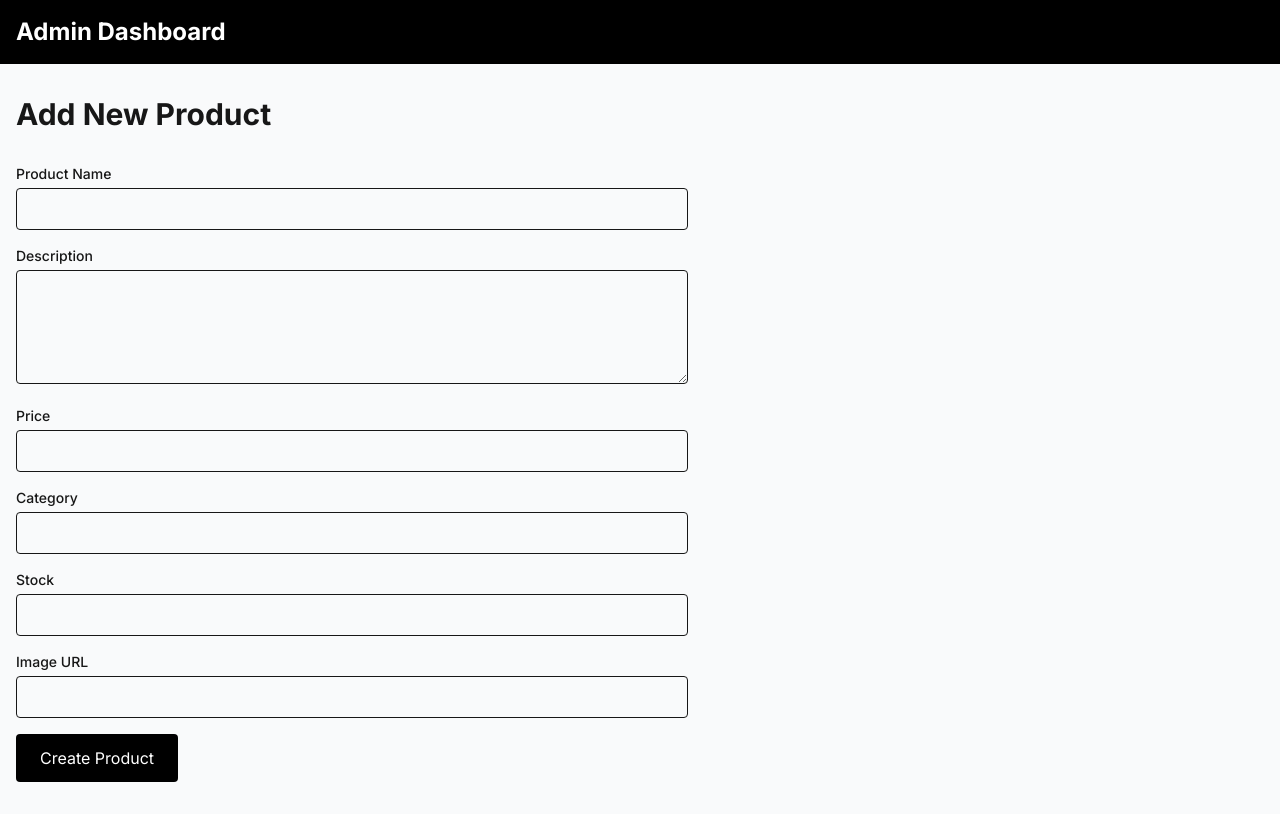
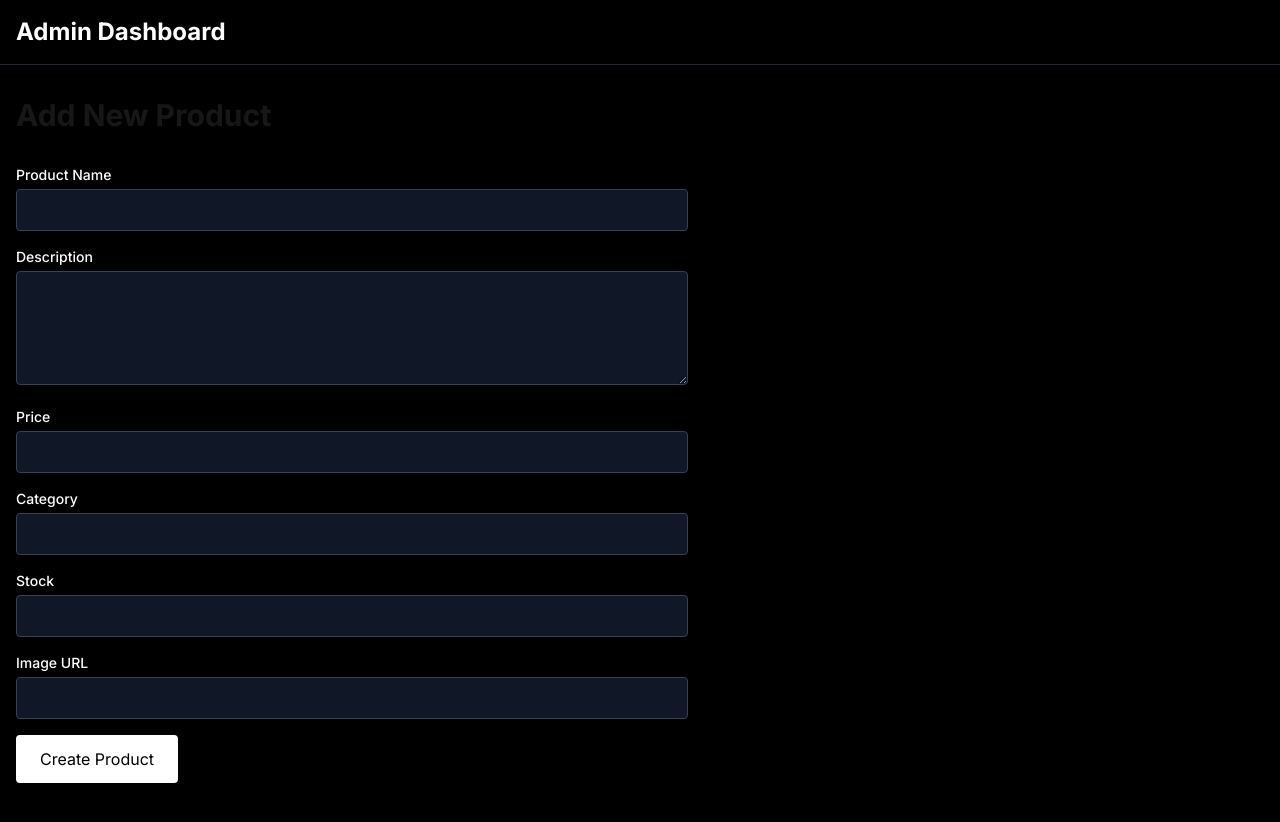
Before and after one commit to codewithash-dev/codewithash, a Next.js app: page /projects/ecommerce/admin/products/new in a window 1280 px wide. Shown: the top 822 px of the page. Built offline with nearby package versions, Linux system fonts and the light colour scheme; no server answers.

Commit message:
Fix all white backgrounds - full black theme for ecommerce store

```diff
--- a/app/projects/ecommerce/admin/layout.tsx
+++ b/app/projects/ecommerce/admin/layout.tsx
@@ -4,13 +4,15 @@ export default function AdminLayout({
   children: React.ReactNode;
 }) {
   return (
-      <div className="min-h-screen bg-gray-50">
-        <div className="bg-black text-white py-4">
+    <div className="min-h-screen bg-black">
+      <div className="bg-black text-white py-4 border-b border-gray-800">
         <div className="max-w-7xl mx-auto px-4">
           <h1 className="text-2xl font-bold">Admin Dashboard</h1>
         </div>
       </div>
+      <div className="bg-black min-h-screen">
         {children}
+      </div>
     </div>
   );
 }
--- a/app/projects/ecommerce/admin/page.tsx
+++ b/app/projects/ecommerce/admin/page.tsx
@@ -3,22 +3,22 @@ import Link from 'next/link';
 export default function AdminPage() {
   return (
     <div className="max-w-7xl mx-auto px-4 py-8">
-      <h2 className="text-3xl font-bold mb-8">Dashboard</h2>
+      <h2 className="text-3xl font-bold mb-8 text-white">Dashboard</h2>
       <div className="grid md:grid-cols-3 gap-6">
         <Link
           href="/projects/ecommerce/admin/products"
-          className="border rounded-lg p-6 hover:shadow-lg transition bg-white"
+          className="border border-gray-800 rounded-lg p-6 hover:shadow-lg hover:border-gray-700 transition bg-gray-900"
         >
-          <h3 className="text-xl font-semibold mb-2">Products</h3>
-          <p className="text-gray-600">Manage your product catalog</p>
+          <h3 className="text-xl font-semibold mb-2 text-white">Products</h3>
+          <p className="text-gray-400">Manage your product catalog</p>
         </Link>
-        <div className="border rounded-lg p-6 hover:shadow-lg transition bg-white">
-          <h3 className="text-xl font-semibold mb-2">Orders</h3>
-          <p className="text-gray-600">View and manage orders</p>
+        <div className="border border-gray-800 rounded-lg p-6 hover:shadow-lg hover:border-gray-700 transition bg-gray-900">
+          <h3 className="text-xl font-semibold mb-2 text-white">Orders</h3>
+          <p className="text-gray-400">View and manage orders</p>
         </div>
-        <div className="border rounded-lg p-6 hover:shadow-lg transition bg-white">
-          <h3 className="text-xl font-semibold mb-2">Analytics</h3>
-          <p className="text-gray-600">View sales and performance</p>
+        <div className="border border-gray-800 rounded-lg p-6 hover:shadow-lg hover:border-gray-700 transition bg-gray-900">
+          <h3 className="text-xl font-semibold mb-2 text-white">Analytics</h3>
+          <p className="text-gray-400">View sales and performance</p>
         </div>
       </div>
     </div>
--- a/app/projects/ecommerce/admin/products/page.tsx
+++ b/app/projects/ecommerce/admin/products/page.tsx
@@ -30,43 +30,43 @@ export default function AdminProductsPage() {
     fetchProducts();
   }
 
-  if (loading) return <div className="max-w-7xl mx-auto px-4 py-8">Loading...</div>;
+  if (loading) return <div className="max-w-7xl mx-auto px-4 py-8 text-white">Loading...</div>;
 
   return (
     <div className="max-w-7xl mx-auto px-4 py-8">
       <div className="flex justify-between items-center mb-8">
-        <h2 className="text-3xl font-bold">Products</h2>
+        <h2 className="text-3xl font-bold text-white">Products</h2>
         <Link
           href="/projects/ecommerce/admin/products/new"
-          className="bg-black text-white px-6 py-3 rounded hover:bg-gray-800"
+          className="bg-white text-black px-6 py-3 rounded hover:bg-gray-200"
         >
           Add Product
         </Link>
       </div>
-      <div className="bg-white rounded-lg shadow overflow-hidden">
+      <div className="bg-gray-900 rounded-lg shadow overflow-hidden">
         <table className="w-full">
-          <thead className="bg-gray-50">
+          <thead className="bg-gray-800">
             <tr>
-              <th className="px-6 py-3 text-left text-xs font-medium text-gray-500 uppercase">
+              <th className="px-6 py-3 text-left text-xs font-medium text-gray-300 uppercase">
                 Name
               </th>
-              <th className="px-6 py-3 text-left text-xs font-medium text-gray-500 uppercase">
+              <th className="px-6 py-3 text-left text-xs font-medium text-gray-300 uppercase">
                 Price
               </th>
-              <th className="px-6 py-3 text-left text-xs font-medium text-gray-500 uppercase">
+              <th className="px-6 py-3 text-left text-xs font-medium text-gray-300 uppercase">
                 Category
               </th>
-              <th className="px-6 py-3 text-left text-xs font-medium text-gray-500 uppercase">
+              <th className="px-6 py-3 text-left text-xs font-medium text-gray-300 uppercase">
                 Stock
               </th>
-              <th className="px-6 py-3 text-left text-xs font-medium text-gray-500 uppercase">
+              <th className="px-6 py-3 text-left text-xs font-medium text-gray-300 uppercase">
                 Actions
               </th>
             </tr>
           </thead>
-          <tbody className="divide-y">
+          <tbody className="divide-y divide-gray-800">
             {products.map((product) => (
-              <tr key={product.id}>
+              <tr key={product.id} className="text-gray-300">
                 <td className="px-6 py-4">{product.name}</td>
                 <td className="px-6 py-4">${product.price.toFixed(2)}</td>
                 <td className="px-6 py-4">{product.category}</td>
@@ -74,7 +74,7 @@ export default function AdminProductsPage() {
                 <td className="px-6 py-4">
                   <button
                     onClick={() => deleteProduct(product.id)}
-                    className="text-red-500 hover:text-red-700"
+                    className="text-red-400 hover:text-red-300"
                   >
                     Delete
                   </button>
--- a/app/projects/ecommerce/products/page.tsx
+++ b/app/projects/ecommerce/products/page.tsx
@@ -47,20 +47,20 @@ export default function ProductsPage() {
 
   if (loading) {
     return (
-      <>
+      <div className="bg-black min-h-screen">
         <EcommerceNavbar />
         <div className="max-w-7xl mx-auto px-4 py-8">
-          <div className="text-center">Loading products...</div>
+          <div className="text-center text-white">Loading products...</div>
         </div>
-      </>
+      </div>
     );
   }
 
   return (
-    <>
+    <div className="bg-black min-h-screen">
       <EcommerceNavbar />
       <div className="max-w-7xl mx-auto px-4 py-8">
-        <h1 className="text-4xl font-bold mb-8">Products</h1>
+        <h1 className="text-4xl font-bold mb-8 text-white">Products</h1>
         <CategoryFilter
           categories={categories}
           selected={selectedCategory}
@@ -72,11 +72,11 @@ export default function ProductsPage() {
           ))}
         </div>
         {filteredProducts.length === 0 && (
-          <div className="text-center text-gray-500 py-12">
+          <div className="text-center text-gray-400 py-12">
             No products found
           </div>
         )}
       </div>
-    </>
+    </div>
   );
 }
--- a/components/ecommerce/AdminProductForm.tsx
+++ b/components/ecommerce/AdminProductForm.tsx
@@ -42,40 +42,40 @@ export default function AdminProductForm() {
   return (
     <form onSubmit={handleSubmit} className="max-w-2xl space-y-4">
       <div>
-        <label className="block text-sm font-medium mb-1">Product Name</label>
+        <label className="block text-sm font-medium mb-1 text-white">Product Name</label>
         <input
           type="text"
           required
           value={formData.name}
           onChange={(e) => setFormData({ ...formData, name: e.target.value })}
-          className="w-full border rounded px-3 py-2"
+          className="w-full border border-gray-700 bg-gray-900 text-white rounded px-3 py-2"
         />
       </div>
       <div>
-        <label className="block text-sm font-medium mb-1">Description</label>
+        <label className="block text-sm font-medium mb-1 text-white">Description</label>
         <textarea
           required
           value={formData.description}
           onChange={(e) =>
             setFormData({ ...formData, description: e.target.value })
           }
-          className="w-full border rounded px-3 py-2"
+          className="w-full border border-gray-700 bg-gray-900 text-white rounded px-3 py-2"
           rows={4}
         />
       </div>
       <div>
-        <label className="block text-sm font-medium mb-1">Price</label>
+        <label className="block text-sm font-medium mb-1 text-white">Price</label>
         <input
           type="number"
           step="0.01"
           required
           value={formData.price}
           onChange={(e) => setFormData({ ...formData, price: e.target.value })}
-          className="w-full border rounded px-3 py-2"
+          className="w-full border border-gray-700 bg-gray-900 text-white rounded px-3 py-2"
         />
       </div>
       <div>
-        <label className="block text-sm font-medium mb-1">Category</label>
+        <label className="block text-sm font-medium mb-1 text-white">Category</label>
         <input
           type="text"
           required
@@ -83,34 +83,34 @@ export default function AdminProductForm() {
           onChange={(e) =>
             setFormData({ ...formData, category: e.target.value })
           }
-          className="w-full border rounded px-3 py-2"
+          className="w-full border border-gray-700 bg-gray-900 text-white rounded px-3 py-2"
         />
       </div>
       <div>
-        <label className="block text-sm font-medium mb-1">Stock</label>
+        <label className="block text-sm font-medium mb-1 text-white">Stock</label>
         <input
           type="number"
           required
           value={formData.stock}
           onChange={(e) => setFormData({ ...formData, stock: e.target.value })}
-          className="w-full border rounded px-3 py-2"
+          className="w-full border border-gray-700 bg-gray-900 text-white rounded px-3 py-2"
         />
       </div>
       <div>
-        <label className="block text-sm font-medium mb-1">Image URL</label>
+        <label className="block text-sm font-medium mb-1 text-white">Image URL</label>
         <input
           type="url"
           value={formData.image_url}
           onChange={(e) =>
             setFormData({ ...formData, image_url: e.target.value })
           }
-          className="w-full border rounded px-3 py-2"
+          className="w-full border border-gray-700 bg-gray-900 text-white rounded px-3 py-2"
         />
       </div>
       <button
         type="submit"
         disabled={loading}
-        className="bg-black text-white px-6 py-3 rounded hover:bg-gray-800 disabled:bg-gray-400"
+        className="bg-white text-black px-6 py-3 rounded hover:bg-gray-200 disabled:bg-gray-600"
       >
         {loading ? 'Creating...' : 'Create Product'}
       </button>
--- a/components/ecommerce/Navbar.tsx
+++ b/components/ecommerce/Navbar.tsx
@@ -8,25 +8,25 @@ export default function EcommerceNavbar() {
   const cartCount = items.reduce((sum, item) => sum + item.quantity, 0);
 
   return (
-    <nav className="bg-white shadow-md">
+    <nav className="bg-black text-white shadow-md">
       <div className="max-w-7xl mx-auto px-4 sm:px-6 lg:px-8">
         <div className="flex justify-between h-16 items-center">
           <Link href="/projects/ecommerce" className="text-2xl font-bold">
             CodeWithAsh Store
           </Link>
           <div className="flex gap-6 items-center">
-            <Link href="/projects/ecommerce/products" className="hover:text-gray-600">
+            <Link href="/projects/ecommerce/products" className="hover:text-gray-300">
               Products
             </Link>
-            <Link href="/projects/ecommerce/cart" className="hover:text-gray-600 relative">
+            <Link href="/projects/ecommerce/cart" className="hover:text-gray-300 relative">
               Cart
               {cartCount > 0 && (
-                <span className="absolute -top-2 -right-2 bg-black text-white rounded-full w-5 h-5 text-xs flex items-center justify-center">
+                <span className="absolute -top-2 -right-2 bg-white text-black rounded-full w-5 h-5 text-xs flex items-center justify-center">
                   {cartCount}
                 </span>
               )}
             </Link>
-            <Link href="/projects/ecommerce/admin" className="hover:text-gray-600">
+            <Link href="/projects/ecommerce/admin" className="hover:text-gray-300">
               Admin
             </Link>
           </div>
```
Lines whose indentation alone changed are shown as unchanged.
